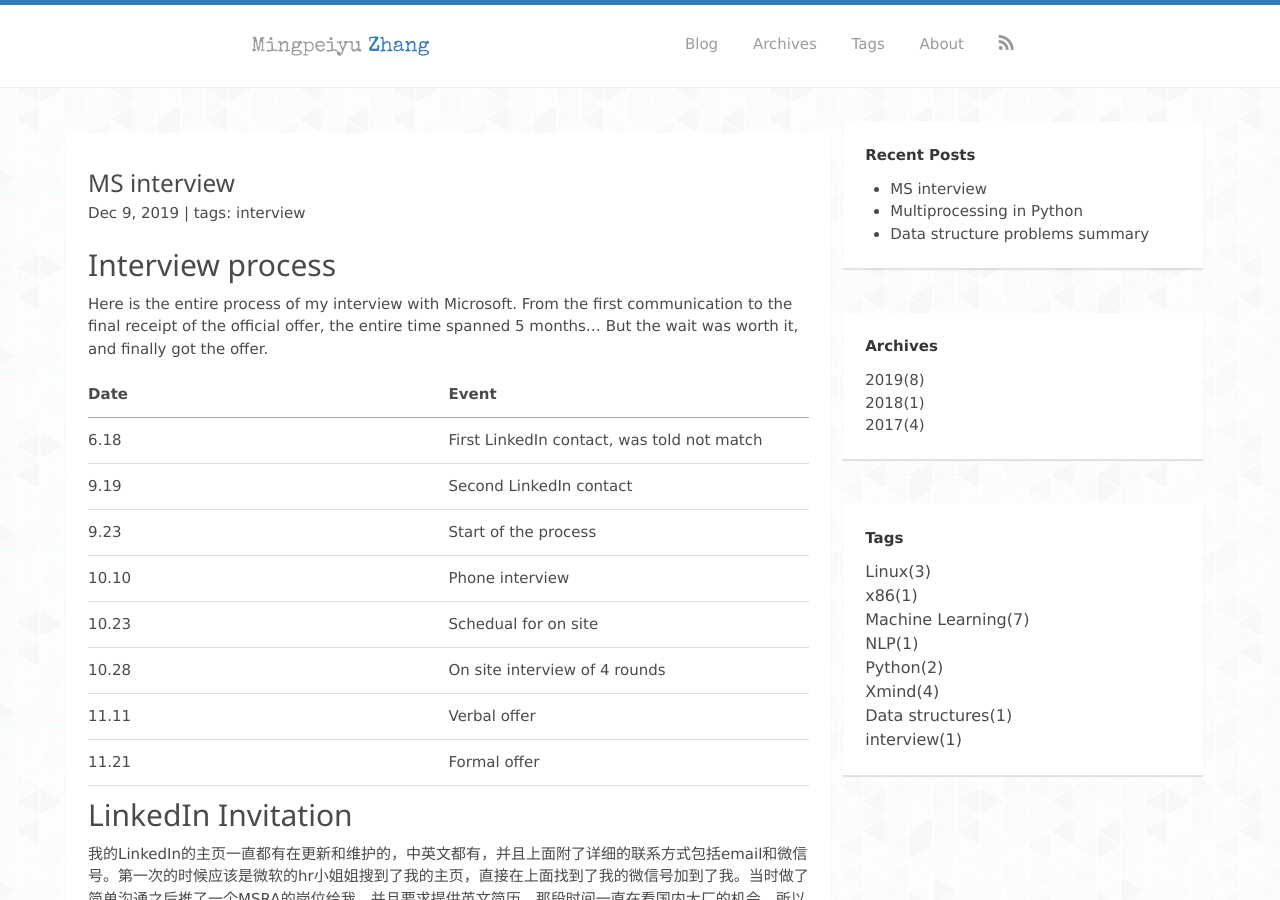
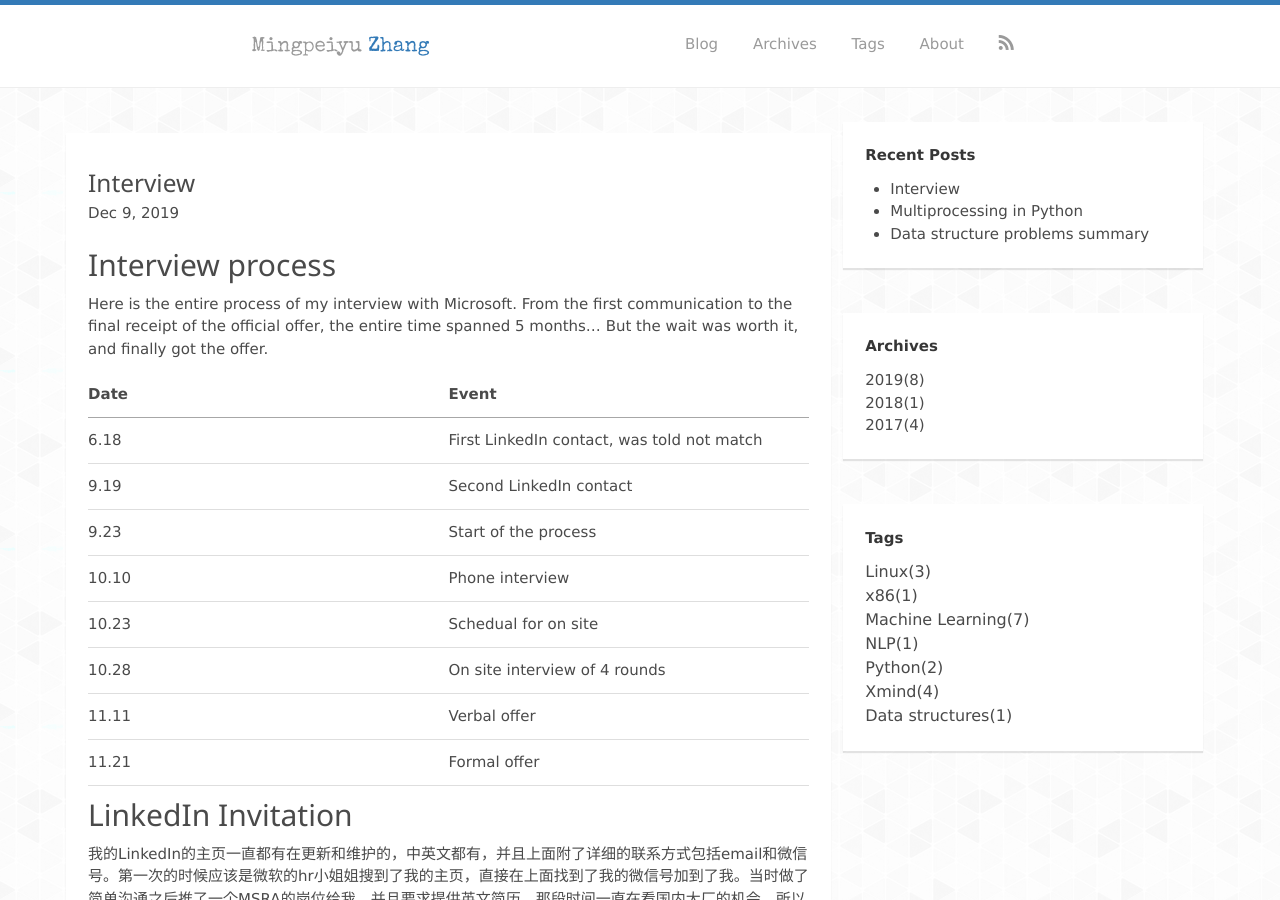
Before and after one commit to zmpyzmpy/zmpyzmpy.github.io, a Jekyll site: the page built from _posts/2019-12-09-interview.md, in a window 1280 px wide and 900 px high. Built offline with Jekyll 4.4.1, drawn with Linux system fonts in a browser that asks for light colours; nearby versions of some CDN libraries; some web fonts are replaced; our own code applies the rules of GitHub Pages for plain Markdown files; comment, search, counter and statistics services are not loaded.

Commit message:
Update 2019-12-09-interview.md

```diff
--- a/_posts/2019-12-09-interview.md
+++ b/_posts/2019-12-09-interview.md
@@ -1,10 +1,4 @@
----
-layout: post
-title: "MS interview"
-date: 2019-12-09 13:50:07 +0800
-tags:
-- interview
----
+
 
 ## Interview process
 
```
